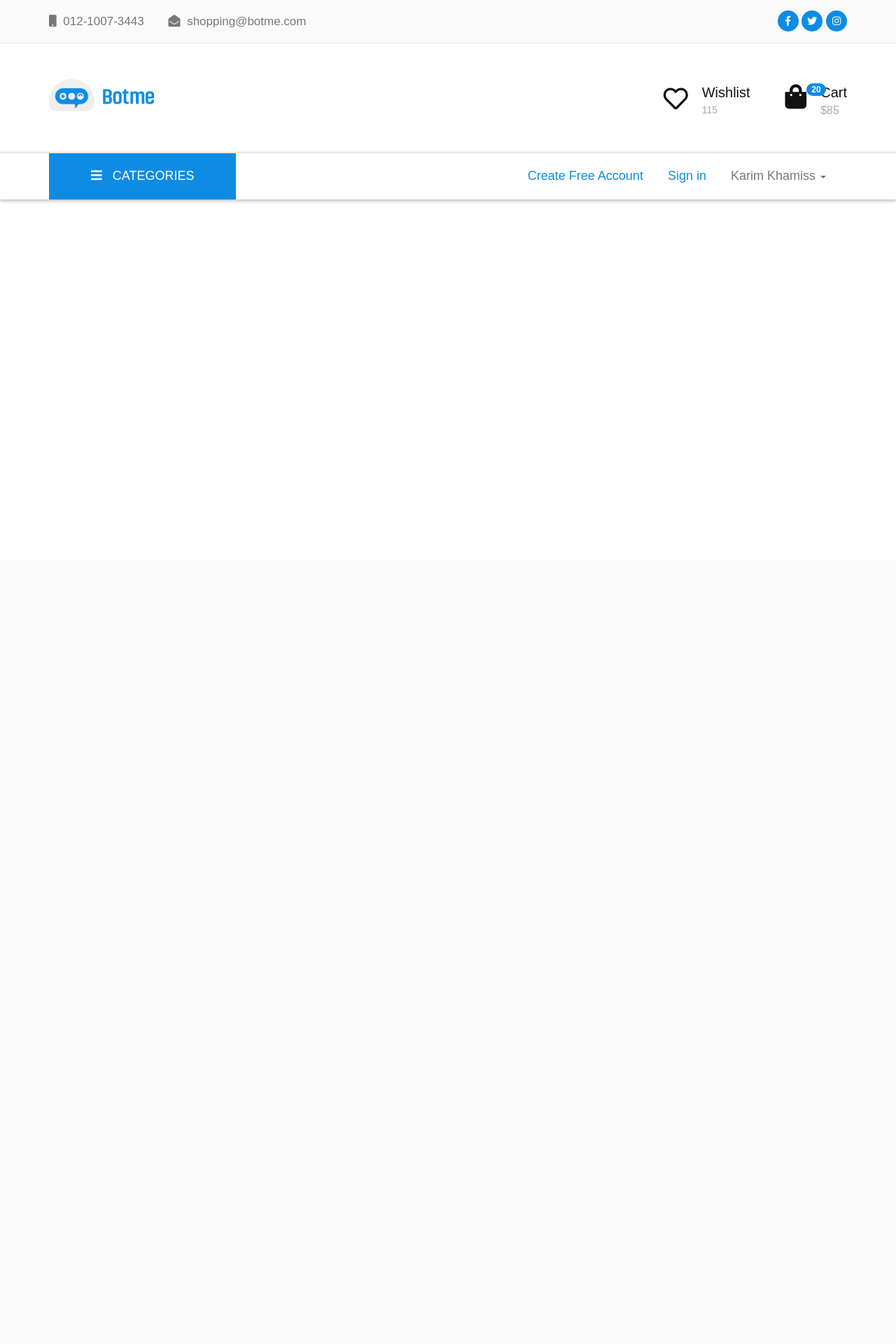
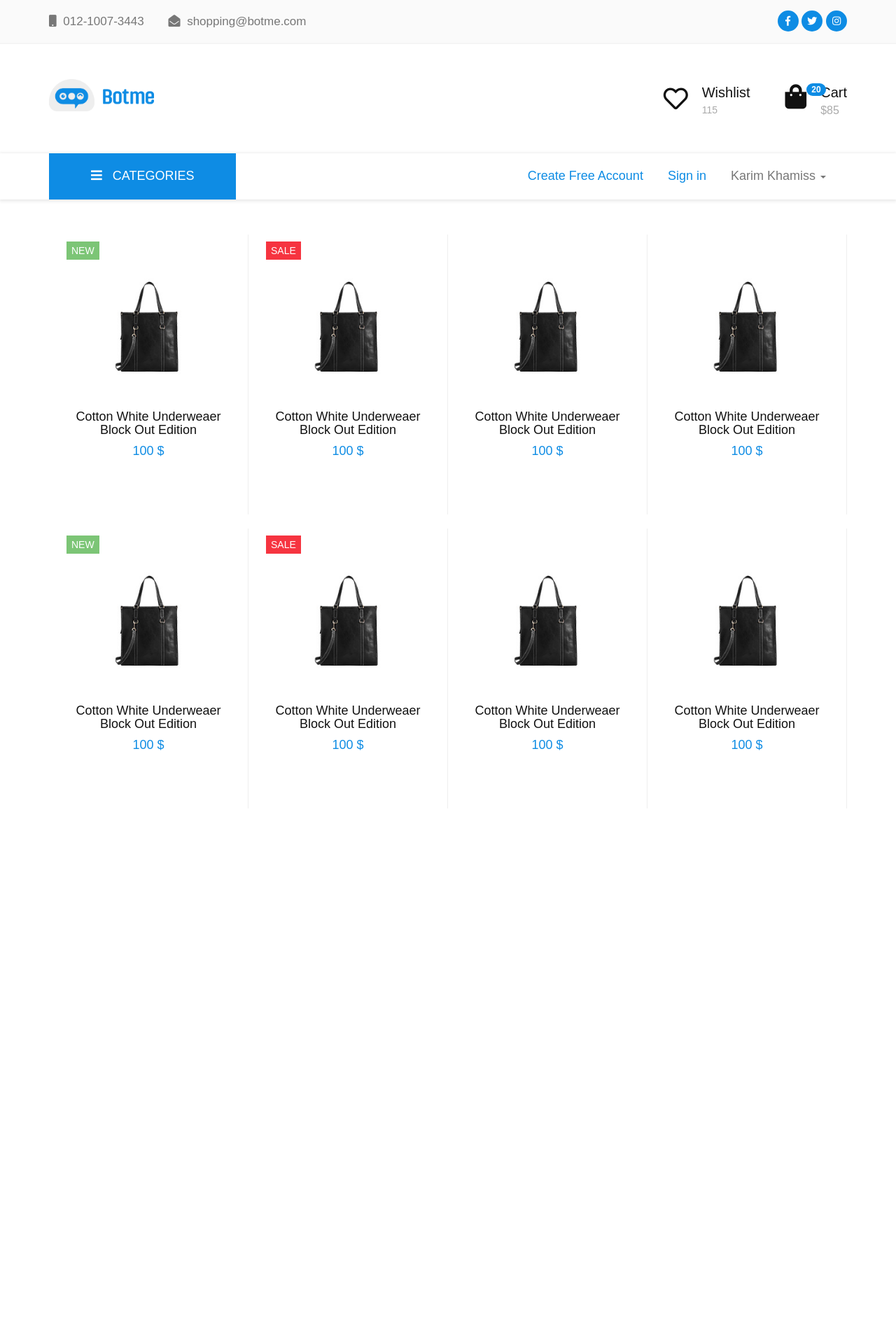
Before and after one commit to karimkhamiss/botme, a PHP site: page / in a window 1280 px wide. Shown: the top 1920 px of the page at 70% size. Before the commit the page ends 289 px from the top, so only its background shows below. Run offline with PHP 8.4, Linux system fonts and the light colour scheme; some libraries are stand-ins or nearby versions.

Commit message:
products

```diff
--- a/front-end/css/main.css
+++ b/front-end/css/main.css
@@ -32,7 +32,8 @@ label
 }
 body
 {
-    color:#111
+    color:#111;
+    height: 5000px;
 }
 ::selection {
     color: #fff;
@@ -183,6 +184,12 @@ table
 {
     color:#fff !important;
 }
+.custom-hidden
+{
+    visibility: hidden;
+    opacity: 0;
+    transition: .4s all ease-in-out;
+}
 /* Popup */
 .background
 {
--- a/front-end/css/style.css
+++ b/front-end/css/style.css
@@ -33,7 +33,7 @@ header section.info .social i
 }
 header nav
 {
-    box-shadow: 0 1px 5px 1px #bbb;
+    box-shadow: 0 1px 5px 1px #e5e5e5;
     font-size: 18px;
 }
 header nav li.dropdown.categories
@@ -104,3 +104,62 @@ header section.carts .carts .cart .amount
 {
     font-size: 16px;
 }
+section.products
+{
+    margin-top: 50px;
+}
+section.products .product
+{
+    border-right: 1px solid #eee;
+    padding: 10px 25px;
+    margin-bottom: 20px;
+}
+section.products .product *,
+section.products .product
+{
+    transition: .4s all ease-in-out;
+}
+section.products .product:hover{
+    box-shadow: 0 1px 5px 1px #e5e5e5;
+}
+section.products .product:hover .custom-hidden{
+    display: block;
+    opacity: 1;
+    visibility: visible;
+
+}
+section.products .product .status
+{
+    padding: 3px 7px;
+    display: inline-block;
+    font-size:14px;
+    text-transform: uppercase;
+    color:#fff;
+}
+section.products .product .header .status.status-new
+{
+    background: #7CC576;
+}
+section.products .product .header .status.status-sale
+{
+    background: #F63440;
+}
+section.products .product .header
+{
+    height: 26px;
+}
+section.products .product .header i
+{
+    font-size: 16px;
+}
+section.products .product button
+{
+}
+section.products .product
+{
+
+}
+section.products .product
+{
+
+}
--- a/front-end/index.html
+++ b/front-end/index.html
@@ -108,7 +108,200 @@
         </div>
     </nav>
 </header>
-
+<section class="products">
+    <div class="container">
+        <div class="product col-md-3">
+            <div class="header">
+                <div class="fl-left">
+                <span class="status status-new">New</span>
+                </div>
+                <div class="fl-right">
+                    <i class="AddWishList pointer custom-hidden far fa-heart"></i>
+                </div>
+            </div>
+            <div class="image">
+                <img src="images/product.jpg" alt="">
+            </div>
+            <div class="caption text-center">
+            <h4>
+                Cotton White Underweaer Block Out Edition
+            </h4>
+                <h4 class="text-blue">
+                    100 $
+                </h4>
+            </div>
+            <button class="blue-btn AddToCart custom-hidden col-xs-12">
+                Add To Cart
+            </button>
+        </div>
+        <div class="product col-md-3">
+            <div class="header">
+                <div class="fl-left">
+                <span class="status status-sale">Sale</span>
+                </div>
+                <div class="fl-right">
+                    <i class=" pointer custom-hidden far fa-heart"></i>
+                </div>
+            </div>
+            <div class="image">
+                <img src="images/product.jpg" alt="">
+            </div>
+            <div class="caption text-center">
+            <h4>
+                Cotton White Underweaer Block Out Edition
+            </h4>
+                <h4 class="text-blue">
+                    100 $
+                </h4>
+            </div>
+            <button class="blue-btn AddToCart custom-hidden col-xs-12">
+                Add To Cart
+            </button>
+        </div>
+        <div class="product col-md-3">
+            <div class="header">
+                <div class="fl-left">
+                </div>
+                <div class="fl-right">
+                    <i class=" pointer custom-hidden far fa-heart"></i>
+                </div>
+            </div>
+            <div class="image">
+                <img src="images/product.jpg" alt="">
+            </div>
+            <div class="caption text-center">
+            <h4>
+                Cotton White Underweaer Block Out Edition
+            </h4>
+                <h4 class="text-blue">
+                    100 $
+                </h4>
+            </div>
+            <button class="blue-btn AddToCart custom-hidden col-xs-12">
+                Add To Cart
+            </button>
+        </div>
+        <div class="product col-md-3">
+            <div class="header">
+                <div class="fl-left">
+                </div>
+                <div class="fl-right">
+                    <i class=" pointer custom-hidden far fa-heart"></i>
+                </div>
+                <div class="clearfix"></div>
+            </div>
+            <div class="image">
+                <img src="images/product.jpg" alt="">
+            </div>
+            <div class="caption text-center">
+            <h4>
+                Cotton White Underweaer Block Out Edition
+            </h4>
+                <h4 class="text-blue">
+                    100 $
+                </h4>
+            </div>
+            <button class="blue-btn AddToCart custom-hidden col-xs-12">
+                Add To Cart
+            </button>
+        </div>
+        <div class="product col-md-3">
+            <div class="header">
+                <div class="fl-left">
+                <span class="status status-new">New</span>
+                </div>
+                <div class="fl-right">
+                    <i class="AddWishList pointer custom-hidden far fa-heart"></i>
+                </div>
+            </div>
+            <div class="image">
+                <img src="images/product.jpg" alt="">
+            </div>
+            <div class="caption text-center">
+            <h4>
+                Cotton White Underweaer Block Out Edition
+            </h4>
+                <h4 class="text-blue">
+                    100 $
+                </h4>
+            </div>
+            <button class="blue-btn AddToCart custom-hidden col-xs-12">
+                Add To Cart
+            </button>
+        </div>
+        <div class="product col-md-3">
+            <div class="header">
+                <div class="fl-left">
+                <span class="status status-sale">Sale</span>
+                </div>
+                <div class="fl-right">
+                    <i class=" pointer custom-hidden far fa-heart"></i>
+                </div>
+            </div>
+            <div class="image">
+                <img src="images/product.jpg" alt="">
+            </div>
+            <div class="caption text-center">
+            <h4>
+                Cotton White Underweaer Block Out Edition
+            </h4>
+                <h4 class="text-blue">
+                    100 $
+                </h4>
+            </div>
+            <button class="blue-btn AddToCart custom-hidden col-xs-12">
+                Add To Cart
+            </button>
+        </div>
+        <div class="product col-md-3">
+            <div class="header">
+                <div class="fl-left">
+                </div>
+                <div class="fl-right">
+                    <i class=" pointer custom-hidden far fa-heart"></i>
+                </div>
+            </div>
+            <div class="image">
+                <img src="images/product.jpg" alt="">
+            </div>
+            <div class="caption text-center">
+            <h4>
+                Cotton White Underweaer Block Out Edition
+            </h4>
+                <h4 class="text-blue">
+                    100 $
+                </h4>
+            </div>
+            <button class="blue-btn AddToCart custom-hidden col-xs-12">
+                Add To Cart
+            </button>
+        </div>
+        <div class="product col-md-3">
+            <div class="header">
+                <div class="fl-left">
+                </div>
+                <div class="fl-right">
+                    <i class=" pointer custom-hidden far fa-heart"></i>
+                </div>
+                <div class="clearfix"></div>
+            </div>
+            <div class="image">
+                <img src="images/product.jpg" alt="">
+            </div>
+            <div class="caption text-center">
+            <h4>
+                Cotton White Underweaer Block Out Edition
+            </h4>
+                <h4 class="text-blue">
+                    100 $
+                </h4>
+            </div>
+            <button class="blue-btn AddToCart custom-hidden col-xs-12">
+                Add To Cart
+            </button>
+        </div>
+    </div>
+</section>
 <script src="https://code.jquery.com/jquery-3.3.1.min.js"></script>
 <script src="https://maxcdn.bootstrapcdn.com/bootstrap/3.3.7/js/bootstrap.min.js" integrity="sha384-Tc5IQib027qvyjSMfHjOMaLkfuWVxZxUPnCJA7l2mCWNIpG9mGCD8wGNIcPD7Txa" crossorigin="anonymous"></script>
 <script src="js/dataTables.bootstrap.min.js"></script>
```
Also changed, not shown: front-end/images/product.jpg (added).
